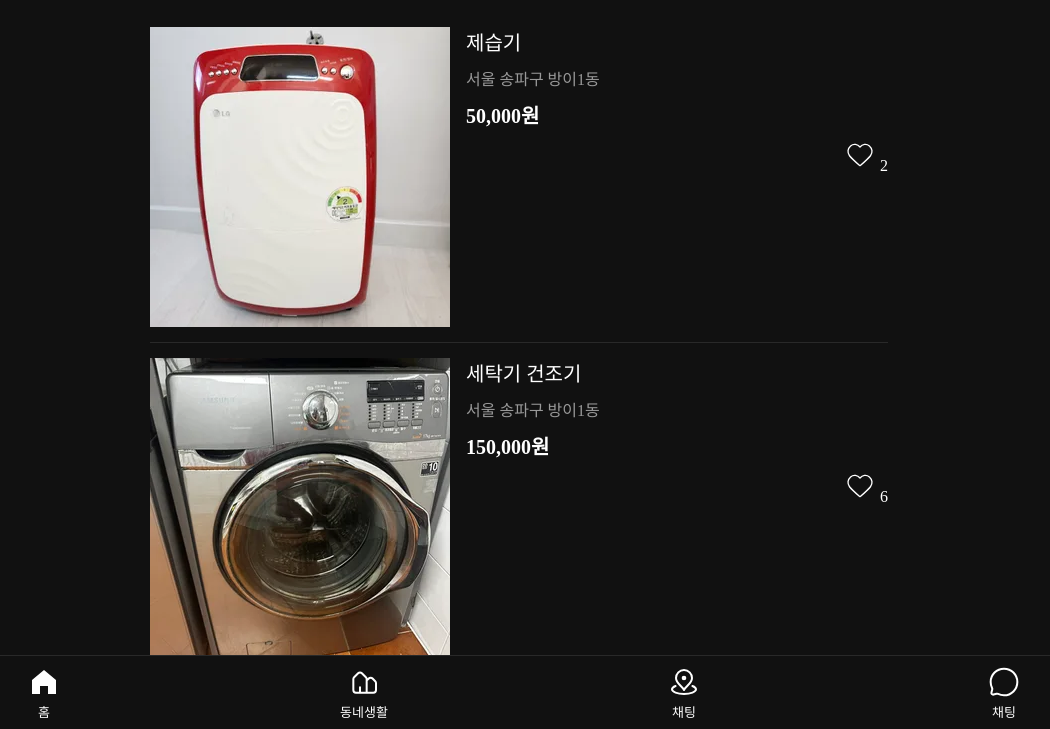
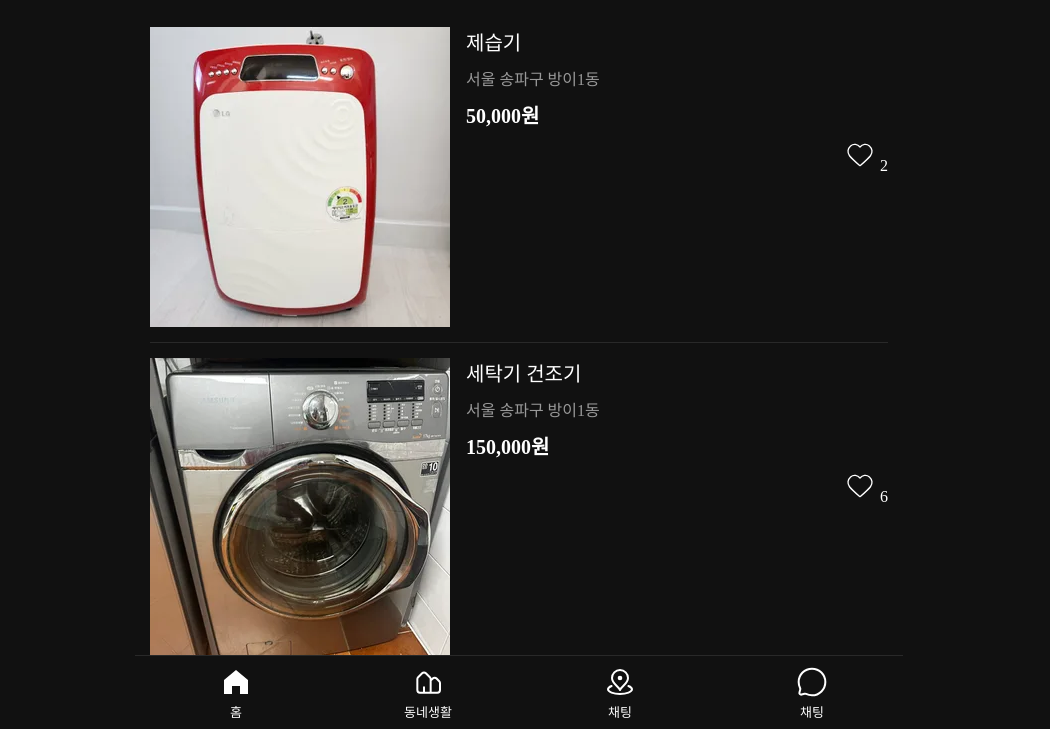
Before and after one commit to csslick/mobile-market, a plain HTML site: page index.html in a window 1280 px wide. Shown: the part 69-798 px from the top of the page, without its empty margins (121-1171 px from the left). Drawn offline with Linux system fonts and the light colour scheme; files whose address does not match are found by name.

Commit message:
하단 고정메뉴 크기조정 및 중앙정렬

```diff
--- a/css/style.css
+++ b/css/style.css
@@ -61,10 +61,12 @@ nav ul li {
 .bottom-nav {
   padding: 10px 0;
   position: fixed;
-  left: 0;
+  width: 100%;
+  max-width: 768px;
+  left: 50%;
+  transform: translateX(-50%);
   bottom: 0;
   background: var(--bg-color);
-  width: 100%;
   border-top: 1px solid rgba(255,255,255,0.1);
 }
 .bottom-nav ul li img { width: 32px; }
```
